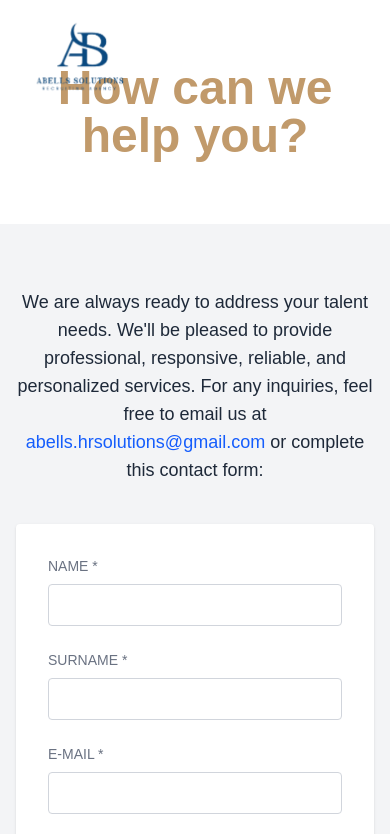
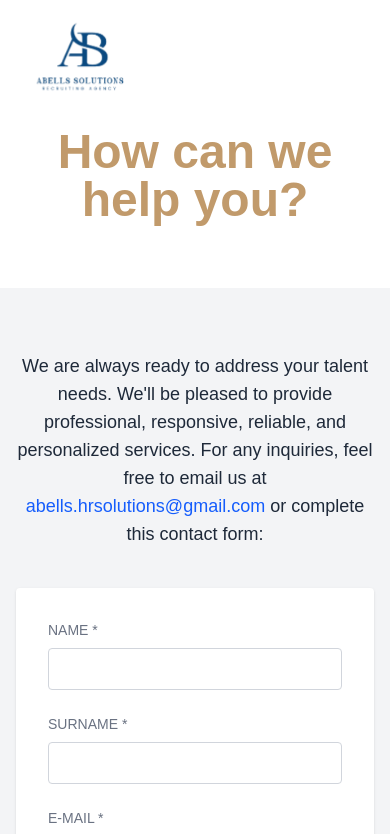
Before and after one commit to MunimUsmani/aspire-web, a Next.js app: page /contact in a window 390 px wide. Shown: the top 834 px of the page. Built offline with nearby package versions, Linux system fonts and the light colour scheme; a web font is replaced by a local one.

Commit message:
contact page responsiveness done

```diff
--- a/src/app/components/helpsection.tsx
+++ b/src/app/components/helpsection.tsx
@@ -2,12 +2,12 @@ const HelpSection = () => {
   return (
     <section className="w-full py-16 md:py-24 lg:py-32">
       <div className="container mx-auto px-4 md:px-6">
-          <h1 className="text-5xl md:text-6xl lg:text-6xl font-bold text-center text-[#c19a6b]">
+        <h1 className="text-5xl md:text-6xl lg:text-6xl font-bold text-center text-[#c19a6b] mt-16 md:mt-0">
           How can we help you?
         </h1>
       </div>
     </section>
-    );
-  };
+  )
+}
 
-  export default HelpSection;
+export default HelpSection
```
Lines whose indentation alone changed are shown as unchanged.
